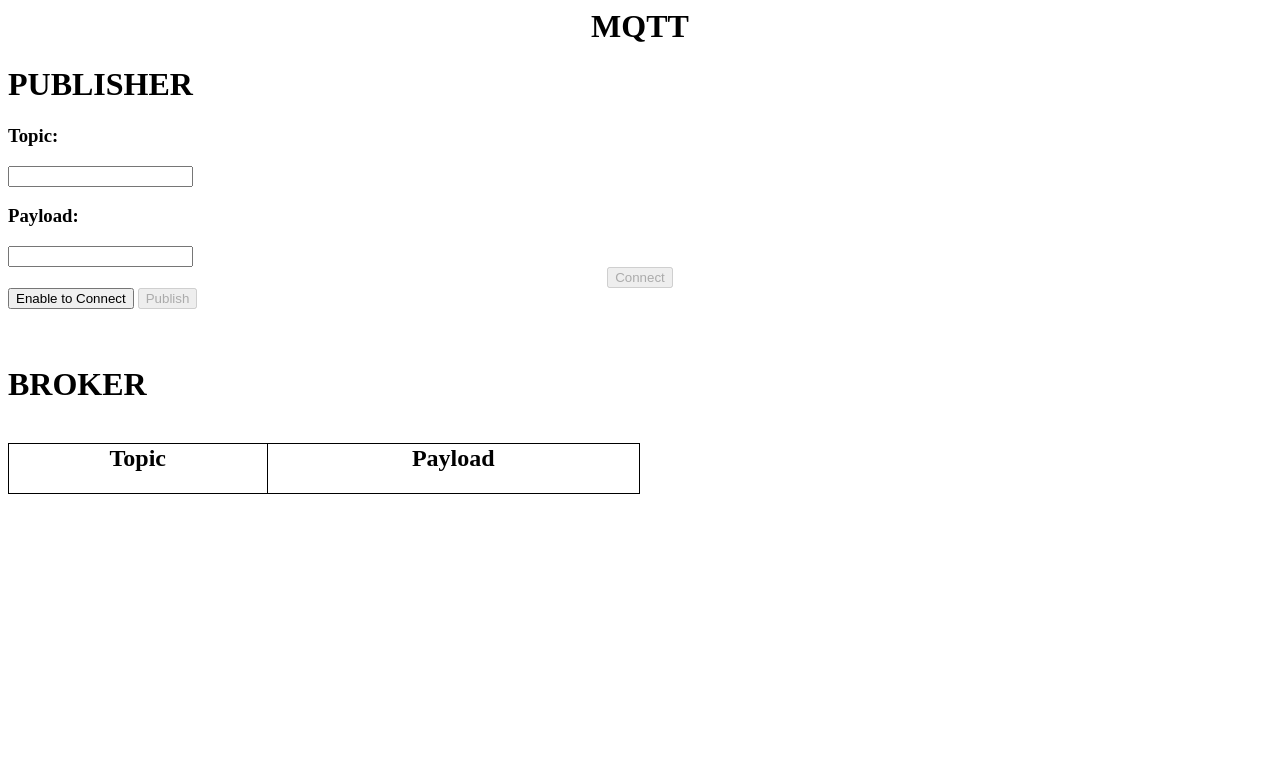
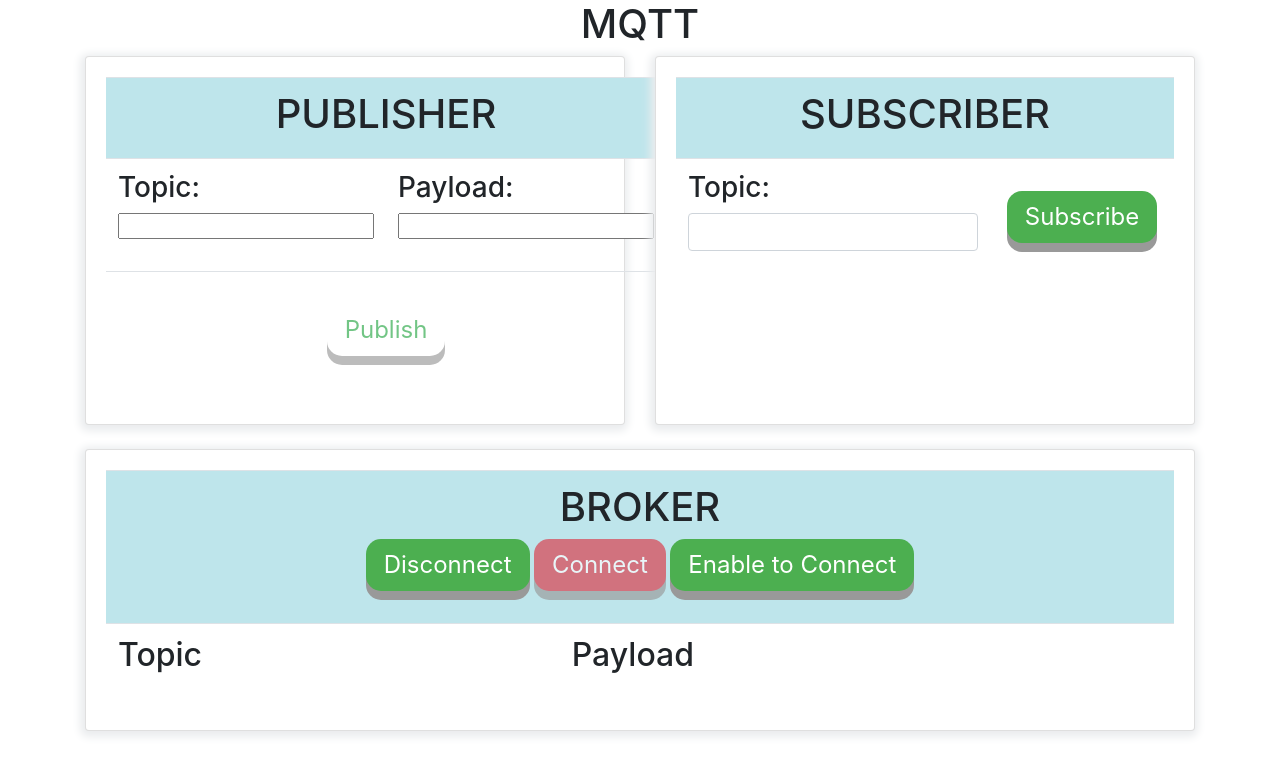
Before and after one commit to mmayutay/my-webapp, a website: page index.html in a window 1280 px wide. Drawn offline with nearby package versions, Linux system fonts and the light colour scheme; files whose address does not match are found by name.

Commit message:
Modified the UI today

```diff
--- a/controller.js
+++ b/controller.js
@@ -23,8 +23,12 @@ function disableButton(){
 
 //function in enabling button
 function enableButton(){
+  if (toPublish() == null) {
+    alert('asdf');
+  } else {
     buttonConnect.disabled = false;
     document.getElementById('enableBtn').disabled = true;
+  }
 }
 //function for the publish button
 function enablePub(){
--- a/index.html
+++ b/index.html
@@ -2,6 +2,13 @@
 
 <head>
   <title>mows</title>
+  <meta charset="utf-8">
+  <meta name="viewport" content="width=device-width, initial-scale=1">
+  <link rel="stylesheet" href="https://maxcdn.bootstrapcdn.com/bootstrap/4.3.1/css/bootstrap.min.css">
+  <script src="https://ajax.googleapis.com/ajax/libs/jquery/3.4.1/jquery.min.js"></script>
+  <script src="https://cdnjs.cloudflare.com/ajax/libs/popper.js/1.14.7/umd/popper.min.js"></script>
+  <script src="https://maxcdn.bootstrapcdn.com/bootstrap/4.3.1/js/bootstrap.min.js"></script>
+
 </head>
 
 <header>
@@ -10,32 +17,129 @@
   </center>
 </header>
 <style>
-    table, th, td {
-      text-align: center;
+  /* table, th, td {
       border: 1px black solid;
     }
     table {
       border-collapse: collapse;
       width: 50%;
     }
+    .table, .table-bordered, .table-hover {
+      border: black 1px solid!important;
+
+    } */
 
     th {
       height: 10px;
     }
+    #subscribe {
+      float: right;
+    }
+    .card {
+box-shadow:-1px 2px 8px 4px #EAECEE}
+    .btn {
+      padding: 8px 18px;
+      font-size: 24px;
+      text-align: center;
+      cursor: pointer;
+      outline: none;
+      color: #fff;
+      background-color: #4CAF50;
+      border: none;
+      border-radius: 15px;
+      box-shadow: 0 9px #999;
+    }
+
+.btn:hover {
+      background-color: #3e8e41
+    }
+
+.btn:active {
+      background-color: #3e8e41;
+      box-shadow: 0 5px #666;
+      transform: translateY(4px);
+    }
+    #connect-button:hover {
+      background-color: #CD6155;
+    }
+
     </style>
 
 <body>
+
+  <div class="container">
+    <div class="card-deck">
+      <div class="card">
+        <div class="card-body text-center">
+          <table class="table table-hover">
+            <td colspan="2" class="table-info">
+              <center>
                 <h1>PUBLISHER</h1>
+              </center>
+            </td>
+            <tr>
+              <th>
                 <h3>Topic: </h3>
                 <input type="text" id="subscribe"><br>
+              </th>
+              <th>
                 <h3>Payload: </h3>
-  <input type="text" id="publish"><br>
-  <center><button id="connect-button">Connect</button></center>
-  <button  onclick="enableButton()" id="enableBtn">Enable to Connect</button>
-  <button id="publish-button">Publish</button><br><br><br>
+                <input type="text" id="publish"><br><br>
+            </tr>
+            </th>
+            <td colspan="2">
+              <br>
+              <center>
+                <button class="btn btn-outline-success" id="publish-button">Publish</button>
+              </center>
+              <br>
+            </td>
+          </table>
+        </div>
+      </div>
+      <div class="card">
+        <div class="card-body text-center">
+          <table class="table table-hover">
+            <td colspan="2" class="table-info">
+              <center>
+                <h1>SUBSCRIBER</h1>
+              </center>
+            </td>
+            <tr>
+              <th>
+                <h3>Topic: </h3>
+                <input type="text" class="form-control" id="subscribe"><br>
+              </th>
+              <td colspan="2">
+                <br>
+                <center>
+                  <button class="btn btn-outline-success" id="publish-button">Subscribe</button>
+                </center>
+                <br>
+              </td>
+            </tr>
+          </table>
+        </div>
+      </div>
+    </div>
+  </div>
 
-  <table id="addValue">
-    <h1>BROKER</h1><br>
+  <div>
+
+  </div>
+  <br>
+  <div class="container">
+    <div class="card">
+      <div class="card-body text-center">
+        <table class="table table-hover" id="addValue">
+          <td colspan="2" class="table-info">
+            <center>
+              <h1>BROKER</h1>
+              <button class="btn btn-outline-success">Disconnect</button>
+              <button class="btn btn-danger" id="connect-button">Connect</button>
+              <button class="btn btn-outline-success" onclick="enableButton()" id="enableBtn">Enable to Connect</button>
+            </center><br>
+          </td>
           <tr>
             <th>
               <h2>Topic</h2>
@@ -47,6 +151,10 @@
 
       </div>
       </table>
+    </div>
+  </div>
+  </div>
+
 </body>
 <script src="scripts/browserMqtt.js"></script>
 <script src="scripts/controller.js"></script>
```
Lines whose indentation alone changed are shown as unchanged.
